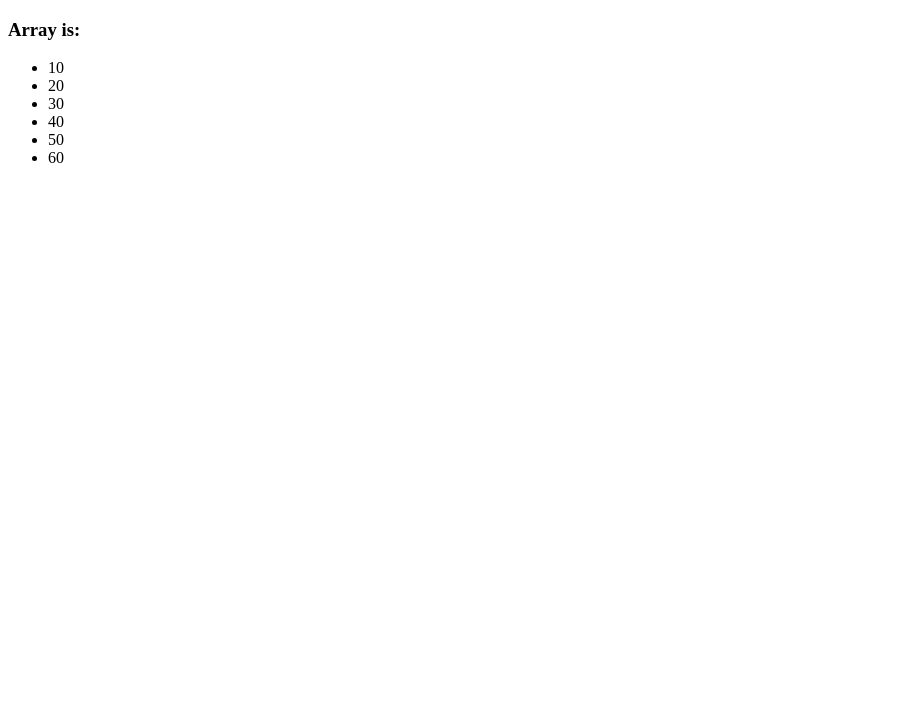
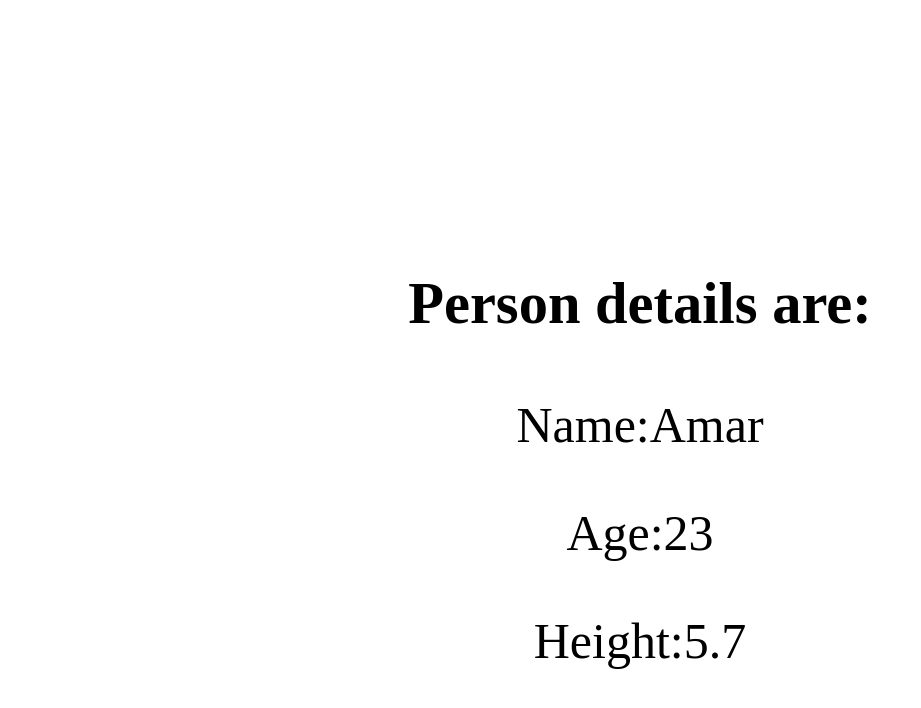
Before and after one commit to Sivakumar-U/UI_Learnings, a React (Vite) app: page / in a window 1280 px wide. Shown: the top 708 px of the page, without its empty margins (0-921 px from the left). Built offline with nearby package versions, Linux system fonts and the light colour scheme.

Commit message:
[Siva]Added: How to print Object values using destructuring in functional component

```diff
--- a/src/App.css
+++ b/src/App.css
@@ -1,6 +1,5 @@
 .main{
     text-align: center;
     font-size:50px;
-    font-weight: bold;
     margin-top:270px;
 }
--- a/src/App.jsx
+++ b/src/App.jsx
@@ -1,10 +1,10 @@
 import React from 'react';
-import Array from './Array';
+import Object from './Object';
 
 const App = () => {
   return (
     <div>
-      <Array />
+      <Object/>
     </div>
   );
 };
--- /dev/null
+++ b/src/Object.jsx
@@ -0,0 +1,20 @@
+import React from 'react'
+
+function Object() {
+    let Person= {
+        name:"Amar",
+        age:23,
+        height:5.7
+    }
+    let{name,age,height}=Person // Destructuring
+  return (
+    <div className='main'>
+      <h3>Person details are:</h3>
+      <p>Name:{name}</p>
+      <p>Age:{age}</p>
+      <p>Height:{height}</p>
+    </div>
+  )
+}
+
+export default Object
```
